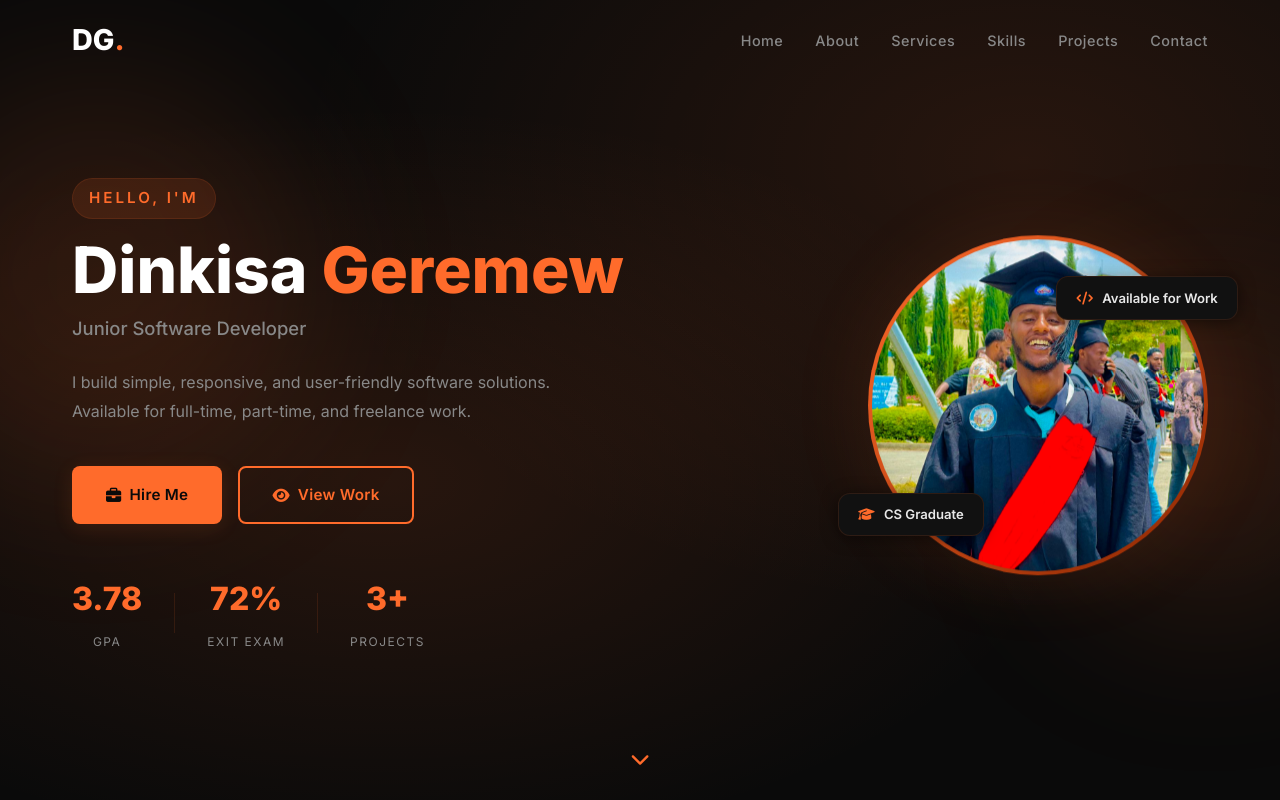
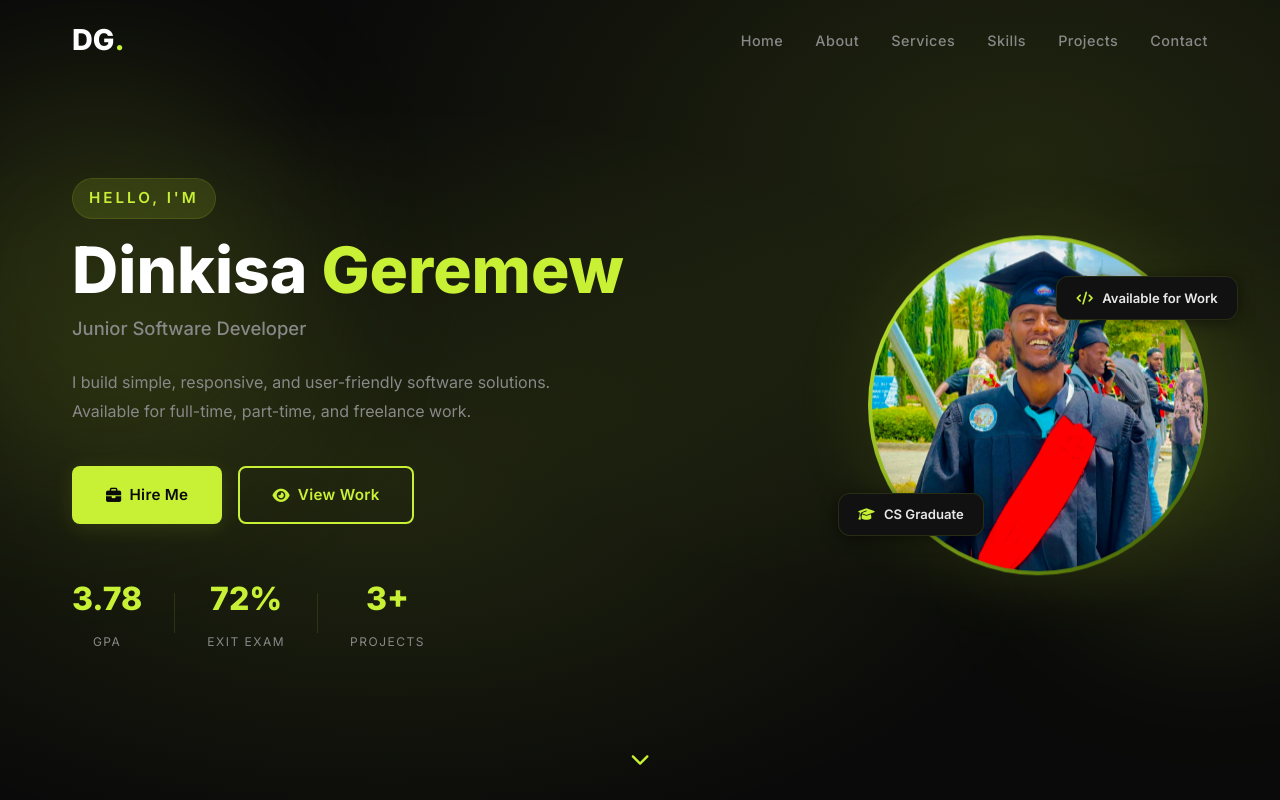
Before and after one commit to DinkisaGeremew/portfolio, a website: page index.html in a window 1280 px wide. Shown: the top 800 px of the page. Drawn offline with Linux system fonts and the light colour scheme.

Commit message:
revert to lime color

```diff
--- a/style.css
+++ b/style.css
@@ -2,19 +2,19 @@
 *, *::before, *::after { margin: 0; padding: 0; box-sizing: border-box; }
 
 :root {
-  --primary: #ff6b2b;
-  --primary-dark: #e55a1f;
-  --primary-glow: rgba(255,107,43,0.12);
+  --primary: #c8f135;
+  --primary-dark: #a8d420;
+  --primary-glow: rgba(200,241,53,0.12);
   --bg: #0a0a0a;
   --bg2: #0f0f0f;
   --bg3: #141414;
   --card: #111111;
-  --border: rgba(255,107,43,0.12);
+  --border: rgba(200,241,53,0.12);
   --text: #e8e8e8;
   --text-muted: #888888;
   --white: #ffffff;
-  --gradient: linear-gradient(135deg, #ff6b2b, #7fff00);
-  --shadow: 0 8px 40px rgba(255,107,43,0.12);
+  --gradient: linear-gradient(135deg, #c8f135, #7fff00);
+  --shadow: 0 8px 40px rgba(200,241,53,0.12);
   --shadow-sm: 0 2px 16px rgba(0,0,0,0.5);
   --radius: 12px;
   --transition: 0.3s ease;
@@ -79,8 +79,8 @@ img { max-width: 100%; }
 }
 .hero::before {
   content: ''; position: absolute; inset: 0;
-  background: radial-gradient(ellipse at 30% 60%, rgba(255,107,43,0.12) 0%, transparent 55%),
-              radial-gradient(ellipse at 80% 20%, rgba(255,107,43,0.12) 0%, transparent 50%);
+  background: radial-gradient(ellipse at 30% 60%, rgba(200,241,53,0.12) 0%, transparent 55%),
+              radial-gradient(ellipse at 80% 20%, rgba(200,241,53,0.12) 0%, transparent 50%);
 }
 .hero-bg { position: absolute; inset: 0; }
 .hero-content {
@@ -121,9 +121,9 @@ img { max-width: 100%; }
 }
 .btn-primary {
   background: var(--primary); color: #0a0a0a;
-  box-shadow: 0 4px 20px rgba(255,107,43,0.12);
+  box-shadow: 0 4px 20px rgba(200,241,53,0.12);
 }
-.btn-primary:hover { background: var(--primary-dark); transform: translateY(-2px); box-shadow: 0 8px 30px rgba(255,107,43,0.12); }
+.btn-primary:hover { background: var(--primary-dark); transform: translateY(-2px); box-shadow: 0 8px 30px rgba(200,241,53,0.12); }
 .btn-outline { border-color: var(--primary); color: var(--primary); background: transparent; }
 .btn-outline:hover { background: var(--primary); color: #0a0a0a; transform: translateY(-2px); }
 .btn-full { width: 100%; justify-content: center; }
@@ -140,8 +140,8 @@ img { max-width: 100%; }
 }
 .avatar-ring {
   width: 340px; height: 340px; border-radius: 50%;
-  background: linear-gradient(135deg, #ff6b2b, #8b2500);
-  padding: 4px; box-shadow: 0 0 80px rgba(255,107,43,0.12);
+  background: linear-gradient(135deg, #c8f135, #3a5a00);
+  padding: 4px; box-shadow: 0 0 80px rgba(200,241,53,0.12);
   animation: float 4s ease-in-out infinite;
 }
 @keyframes float { 0%,100%{transform:translateY(0)} 50%{transform:translateY(-16px)} }
@@ -364,7 +364,7 @@ img { max-width: 100%; }
   transform-style: preserve-3d;
   transition: transform 0.15s ease, box-shadow 0.15s ease;
 }
-.tilt-card:hover { box-shadow: 0 20px 60px rgba(255,107,43,0.12); }
+.tilt-card:hover { box-shadow: 0 20px 60px rgba(200,241,53,0.12); }
 
 /* Floating orbs background */
 .orb {
@@ -373,13 +373,13 @@ img { max-width: 100%; }
 }
 .orb-1 {
   width: 400px; height: 400px;
-  background: rgba(255,107,43,0.12);
+  background: rgba(200,241,53,0.12);
   top: 10%; left: -100px;
   animation: orbFloat 8s ease-in-out infinite;
 }
 .orb-2 {
   width: 300px; height: 300px;
-  background: rgba(255,107,43,0.12);
+  background: rgba(200,241,53,0.12);
   bottom: 20%; right: -80px;
   animation: orbFloat 10s ease-in-out infinite reverse;
 }
@@ -395,7 +395,7 @@ img { max-width: 100%; }
 .glow-hover::after {
   content: ''; position: absolute; inset: 0;
   border-radius: inherit;
-  background: radial-gradient(circle at var(--mx,50%) var(--my,50%), rgba(255,107,43,0.12) 0%, transparent 60%);
+  background: radial-gradient(circle at var(--mx,50%) var(--my,50%), rgba(200,241,53,0.12) 0%, transparent 60%);
   opacity: 0; transition: opacity 0.3s ease; pointer-events: none;
 }
 .glow-hover:hover::after { opacity: 1; }
```
